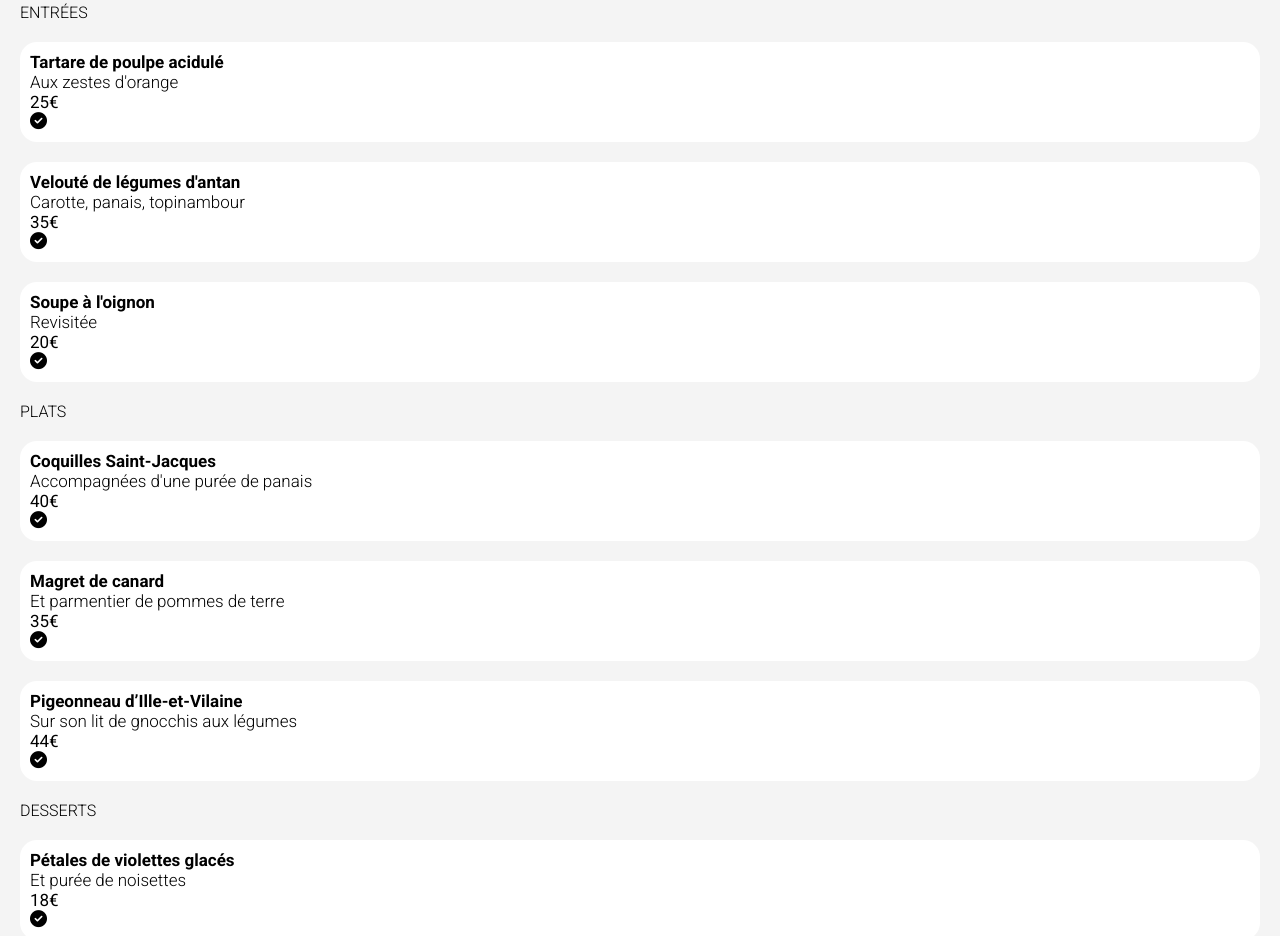
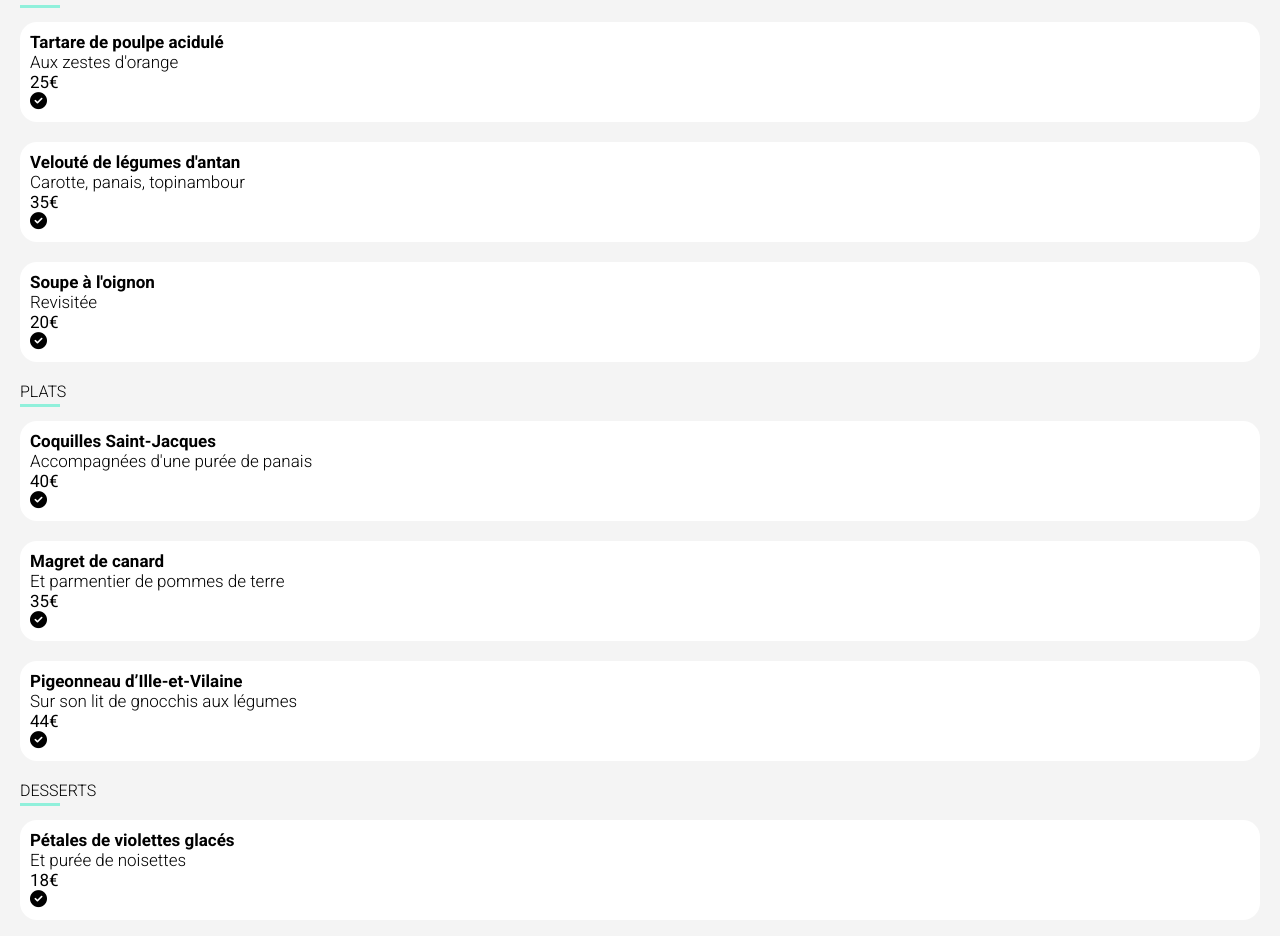
Before and after one commit to diellatseng/ChingYaoTseng_3_20042021, a website: page menus/a-la-francaise.html in a window 1280 px wide. Shown: the part 971-1907 px from the top of the page. Drawn offline with Linux system fonts and the light colour scheme; a web font is replaced by a local one.

Commit message:
modify menu: partiel border on titles

```diff
--- a/menus/a-la-francaise.html
+++ b/menus/a-la-francaise.html
@@ -27,8 +27,8 @@
             <span class="far fa-heart"></span>
         </div>
 
-        <h2 class="menu-catagory__title">Entrées</h2>
-        <div class="menu-catagory">
+        <h2 class="menu-catagory">Entrées</h2>
+        <div class="dishes">
             <div class="dish">
                 <h3 class="dish__title">Tartare de poulpe acidulé</h3>
                 <p class="dish__descr">Aux zestes d'orange</p>
@@ -51,8 +51,8 @@
             </div>
         </div>
 
-        <h2 class="menu-catagory__title">Plats</h2>
-        <div class="menu-catagory">
+        <h2 class="menu-catagory">Plats</h2>
+        <div class="dishes">
             <div class="dish">
                 <h3 class="dish__title">Coquilles Saint-Jacques</h3>
                 <p class="dish__descr">Accompagnées d'une purée de panais</p>
@@ -76,8 +76,8 @@
         </div>
 
 
-        <h2 class="menu-catagory__title">Desserts</h2>
-        <div class="menu-catagory">
+        <h2 class="menu-catagory">Desserts</h2>
+        <div class="dishes">
             <div class="dish">
                 <h3 class="dish__title">Pétales de violettes glacés</h3>
                 <p class="dish__descr">Et purée de noisettes</p>
--- a/sass/base/_typography.scss
+++ b/sass/base/_typography.scss
@@ -35,12 +35,12 @@ h1, h2 {
     margin-bottom: 0;
     font-family: 'Shrikhand', cursive;
 }
-.menu-catagory__title {
+.menu-catagory {
     font-size: 1rem;
     font-weight: $light;
     text-transform: uppercase;
 }
-.dish__descr{
+.dish__descr, .card__descr {
     font-weight: $light;
 }
 .footer {
--- a/sass/components/_cards.scss
+++ b/sass/components/_cards.scss
@@ -12,7 +12,7 @@
         border-radius: 10px 10px 0 0;
     }
 
-    &__descr {
+    &__content {
         padding: 10px 0 15px 20px;
     }
 
@@ -29,7 +29,6 @@
 
     &--active {
         background-image: linear-gradient($primary, $secondary);
-        color: none;
     }
 }
 
--- a/sass/pages/_menu.scss
+++ b/sass/pages/_menu.scss
@@ -4,7 +4,7 @@
 
 .menu {
     margin-top: -50px;
-    @include padding(50px 20px);
+    @include padding(30px 20px);
     border-radius: 3em 3em 0 0;
     background-color: $gray-light;
 
@@ -14,7 +14,18 @@
     }
 }
 .menu-catagory {
+    position: relative;
     margin: 10px 0;
+
+    &:after {
+        content: '';
+        width: 40px;
+        height: 3px;
+        background: $green;
+        position: absolute;
+        bottom: -6px;
+        left: 0;
+      }
 }
 .fa-heart {
     margin-right: 10px;
```
Also changed, not shown: index.html (+8 -8 lines), css/main.css, 1 other file.
